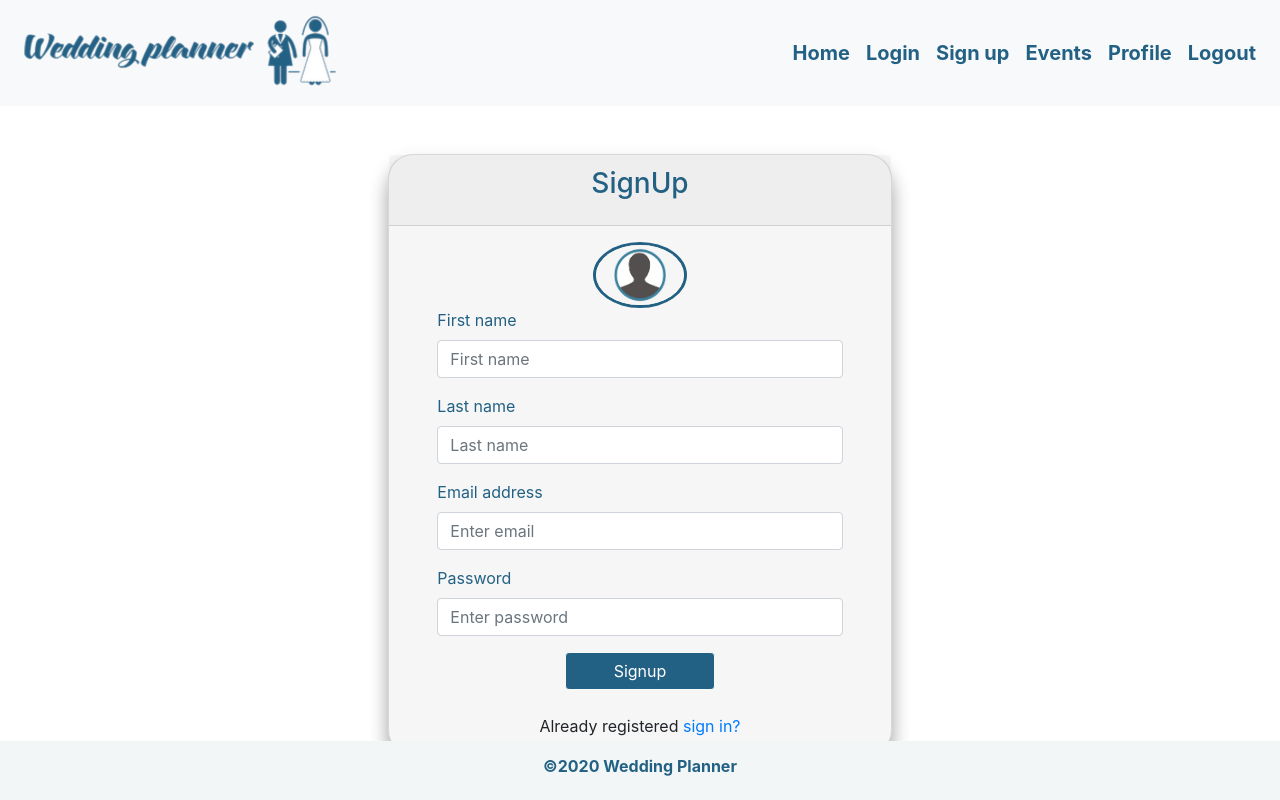
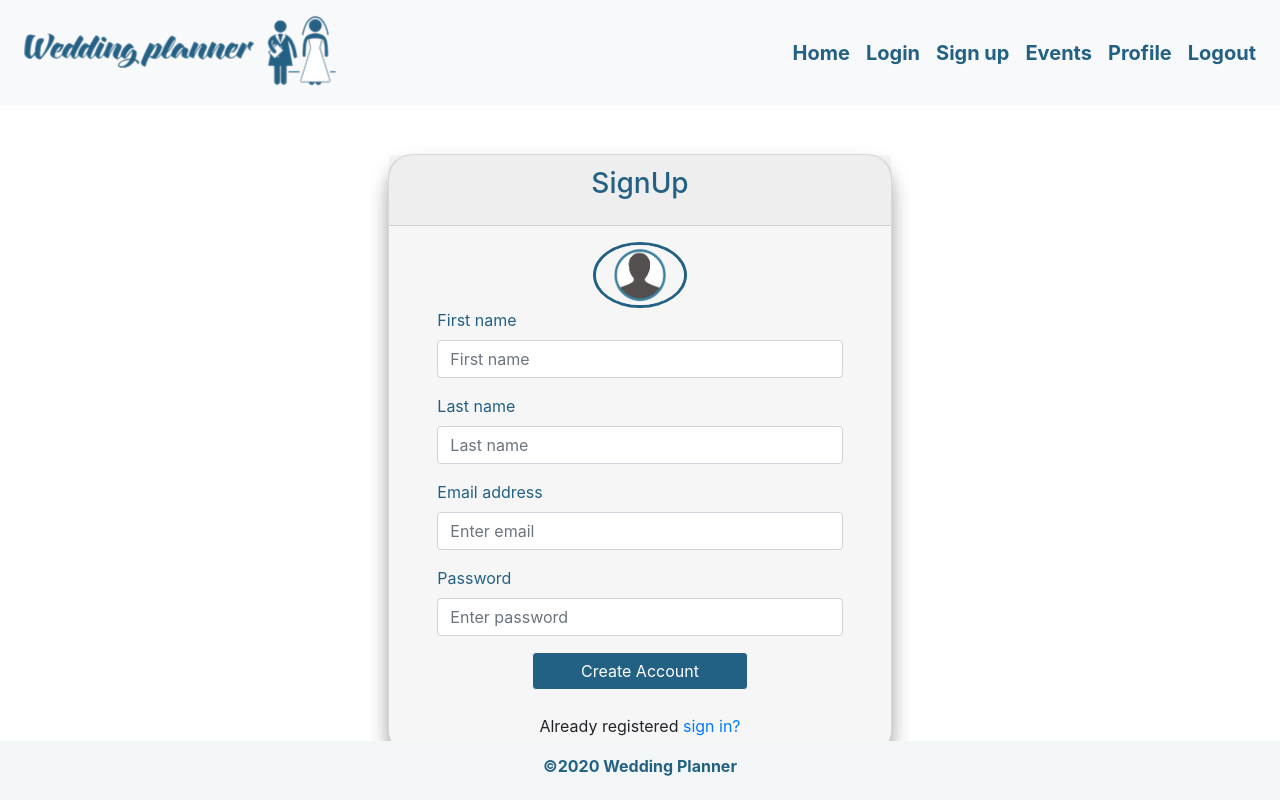
Before and after one commit to wedding-planner-app/wedding-planner, a React (Create React App) app in the folder client/: page /signup in a window 1280 px wide. Built offline with nearby package versions, Linux system fonts and the light colour scheme.

Commit message:
changed Btn name

```diff
--- a/client/src/pages/SignUp/index.js
+++ b/client/src/pages/SignUp/index.js
@@ -67,7 +67,7 @@ export default class SignUp extends Component {
                   />
                 </div>
                 <div className="d-flex flex-column align-items-center">
-                  <BtnComponent name="Signup" />
+                  <BtnComponent name="Create Account" />
                   <p className="forgot-password text-right mt-4">
                     Already registered <a href="/login">sign in?</a>
                   </p>
@@ -80,35 +80,3 @@ export default class SignUp extends Component {
     );
   }
 }
-
-// const SignUp = () => {
-//   return (
-//     <Container fluid className="pt-5">
-//       <Row>
-//         <Col className="col-6">
-//           <Card className="bgSignUpComponent  bg-light">
-//             <Card.Header className="text-center">
-//               <Card.Title className="signup-title-style">
-//                 <h3>SignUp</h3>
-//               </Card.Title>
-//             </Card.Header>
-//             <Col className="custom pt-3">
-//               <Card.Img
-//                 className="signup-img-style"
-//                 variant="top"
-//                 src={user}
-//               />
-//             </Col>
-//             <TextComponent />
-//             <Email />
-//             <Password />
-//             <BtnComponent />
-//           </Card>
-//         </Col>
-//         <Col className="col-3"></Col>
-//       </Row>
-//     </Container>
-//   );
-// };
-
-// export default SignUp;
```
